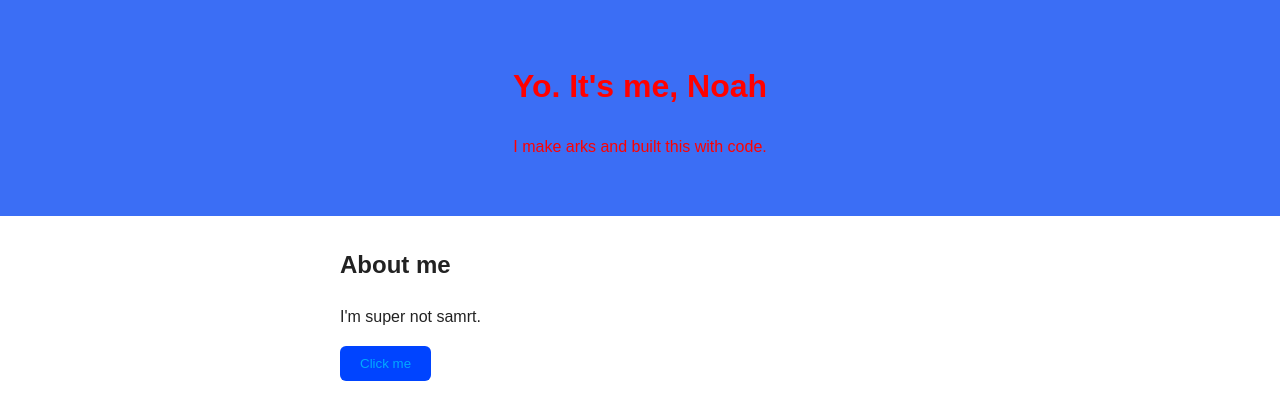
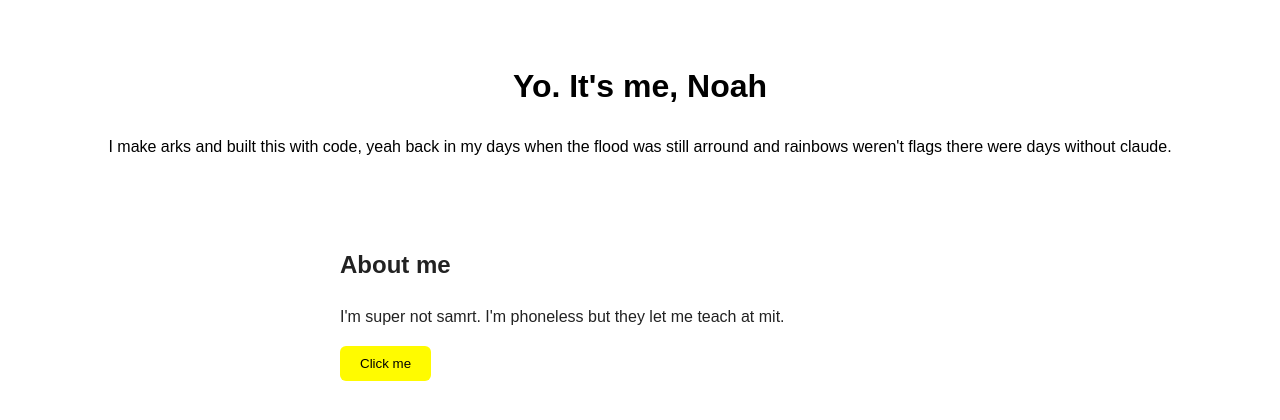
Before and after one commit to thermodynamically-beaverable/my-site, a plain HTML site: page index.html in a window 1280 px wide. Drawn offline with Linux system fonts and the light colour scheme.

Commit message:
Add files via upload

```diff
--- a/index.html
+++ b/index.html
@@ -9,12 +9,12 @@
 <body>
   <header>
     <h1>Yo. It's me, Noah</h1>
-    <p>I make arks and built this with code.</p>
+    <p>I make arks and built this with code, yeah back in my days when the flood was still arround and rainbows weren't flags there were days without claude.</p>
   </header>
 
   <main>
     <h2>About me</h2>
-    <p>I'm super not samrt.</p>
+    <p>I'm super not samrt. I'm phoneless but they let me teach at mit.</p>
     <button id="greet">Click me</button>
     <p id="message"></p>
   </main>
--- a/script.js
+++ b/script.js
@@ -1,3 +1,3 @@
 document.getElementById("greet").addEventListener("click", () => {
-  document.getElementById("message").textContent = "Hello, world! 👋";
+  document.getElementById("message").textContent = "Jesus loves you:)";
 });
--- a/style.css
+++ b/style.css
@@ -6,8 +6,8 @@ body {
 }
 
 header {
-  background: #3b6ef5;
-  color: rgb(255, 0, 0);
+  background: #ffffff;
+  color: rgb(0, 0, 0);
   padding: 40px 20px;
   text-align: center;
 }
@@ -19,8 +19,8 @@ main {
 }
 
 button {
-  background: #0044ff;
-  color: rgb(0, 170, 255);
+  background: #fffb00;
+  color: rgb(0, 0, 0);
   border: none;
   padding: 10px 20px;
   border-radius: 6px;
```
